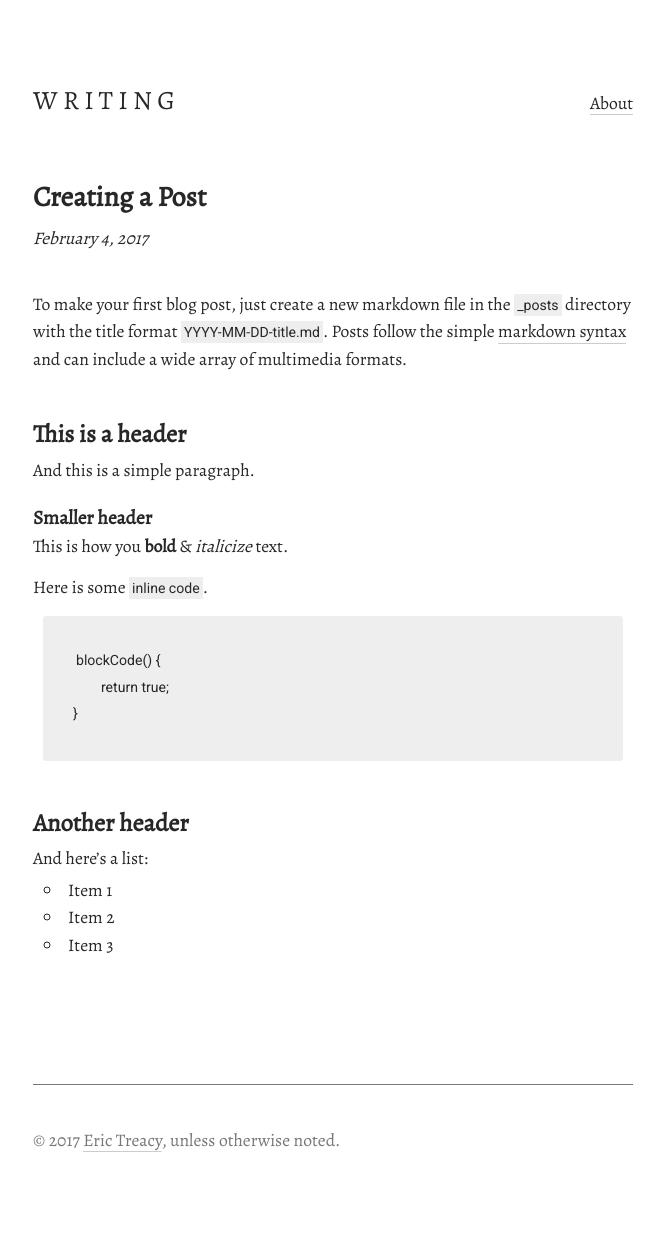
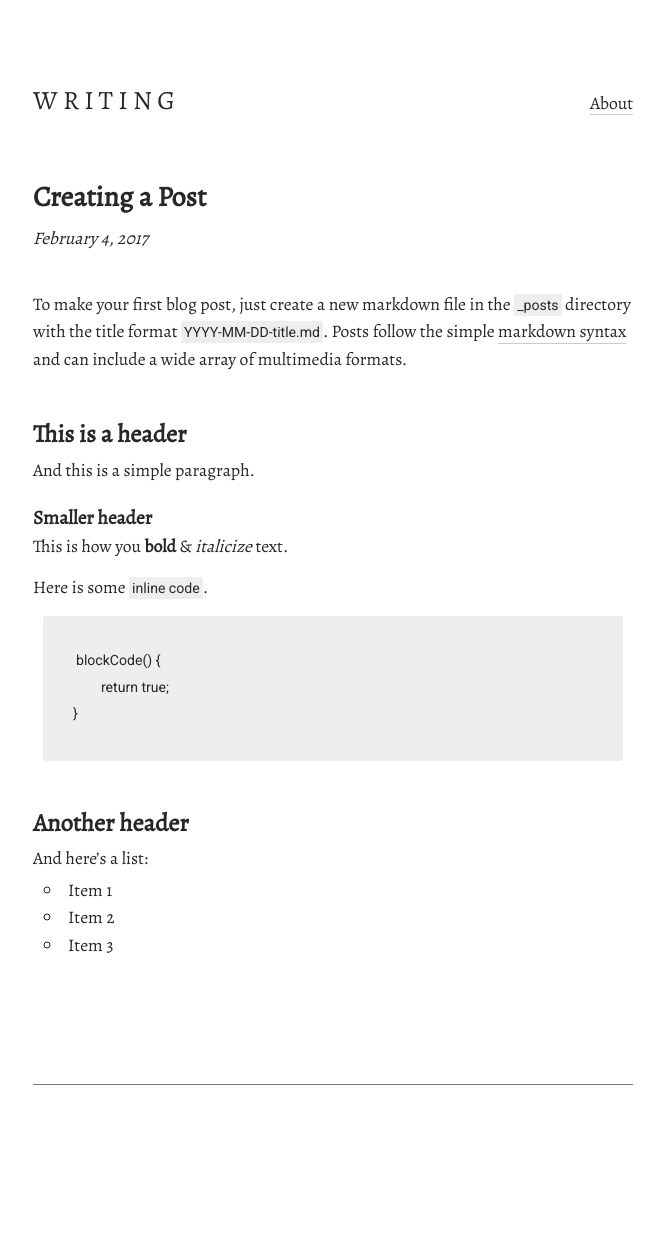
Before and after one commit to niranjanb/blog.erictreacy.github.io, a Jekyll site: the page built from _posts/2017-02-04-creating-a-post.md, in a window 1280 px wide. Shown: the whole page, without its empty margins (307-971 px from the left). Built offline with Jekyll 4.4.1, drawn with Linux system fonts in a browser that asks for light colours; after the commit the page ends 1155 px from its top, so only the background shows below that.

Commit message:
Update post.html

```diff
--- a/_layouts/post.html
+++ b/_layouts/post.html
@@ -31,5 +31,5 @@ layout: default
 </div>
 
 <div class="footer">
-    <p>&copy; 2017 <a href="http://erictreacy.me">Eric Treacy</a>, unless otherwise noted.</p>
+
 </div>
```
